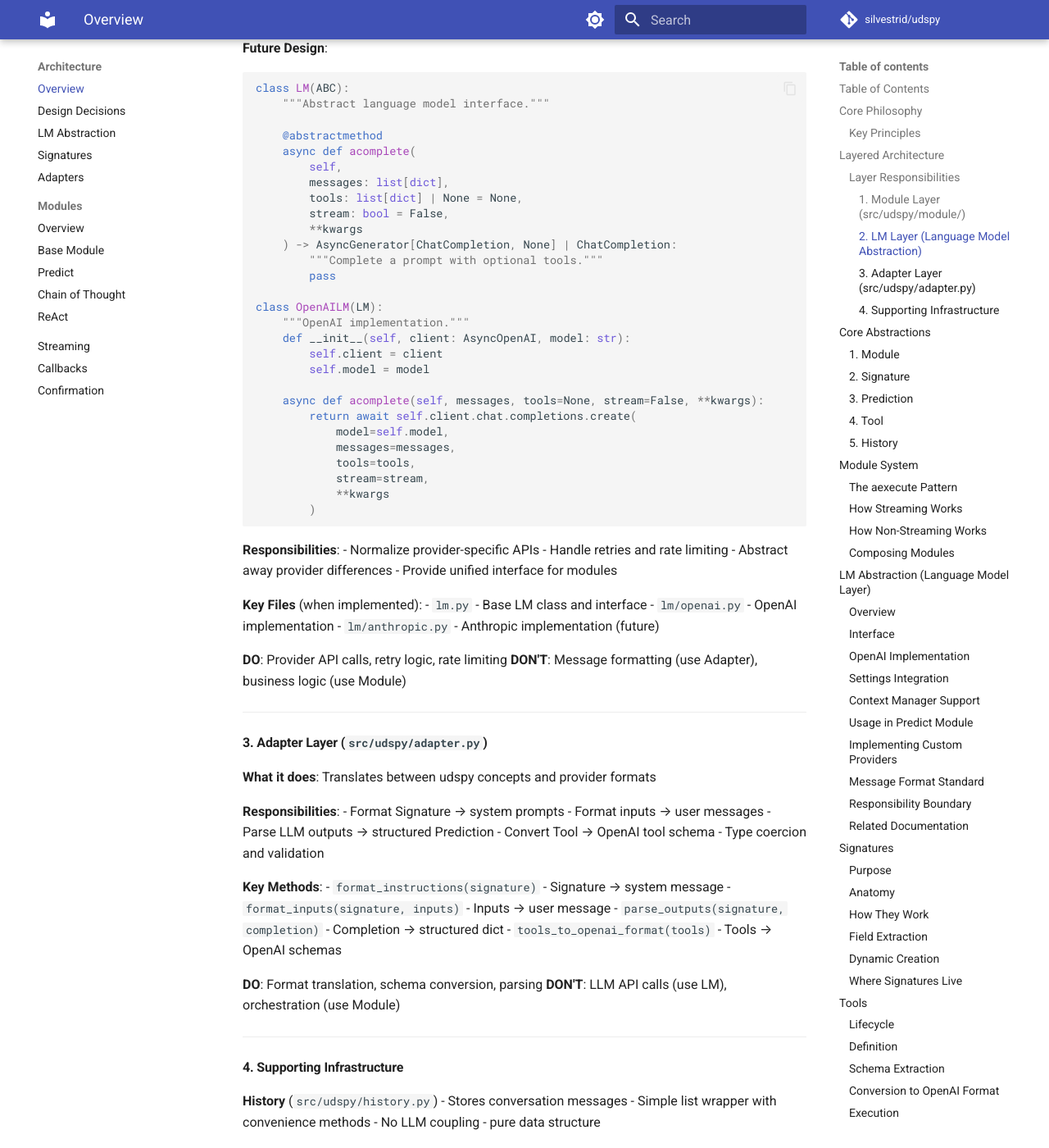
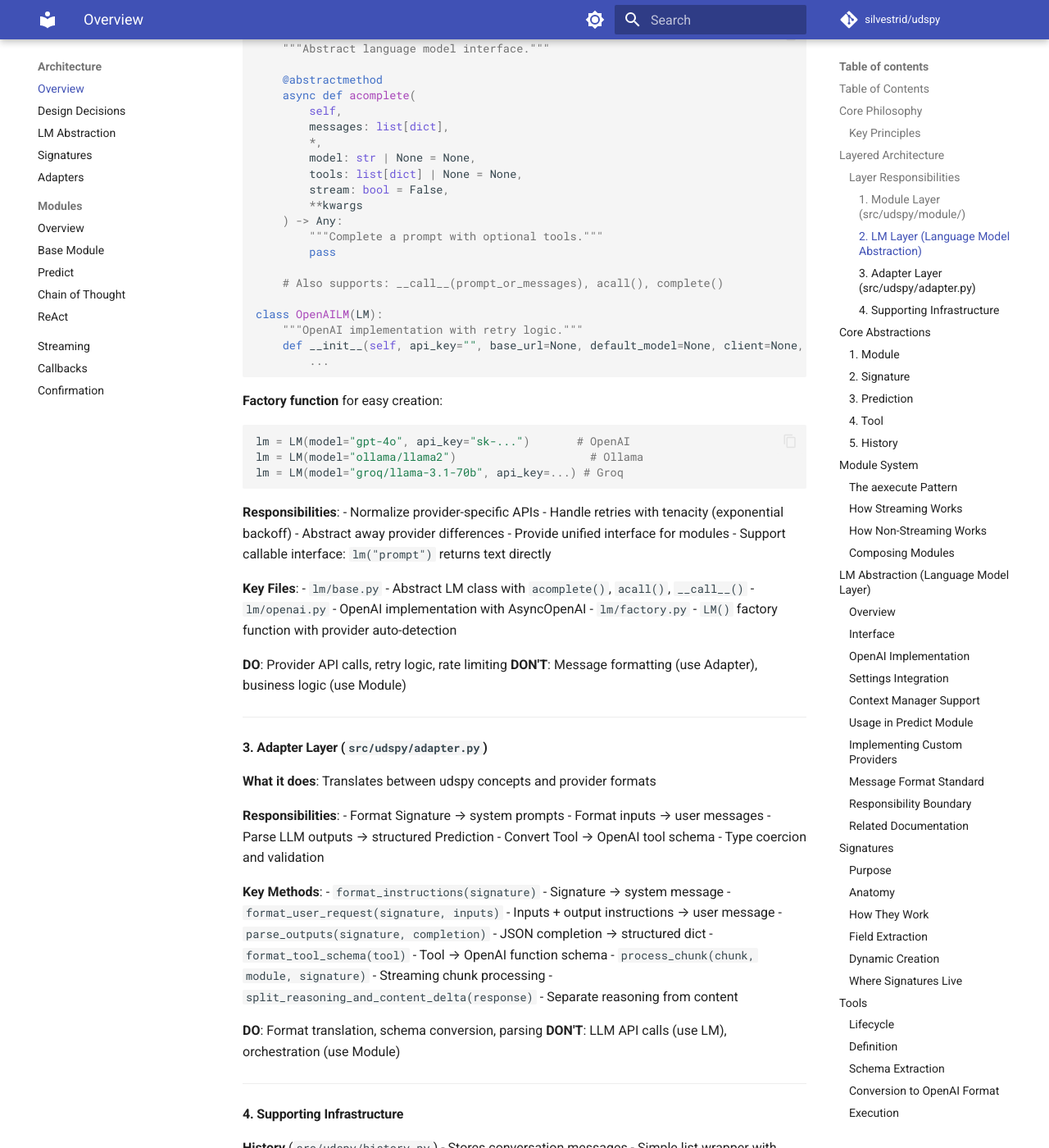
Before and after one commit to baserow/udspy, an MkDocs documentation site: the page built from docs/architecture/overview.md, in a window 1280 px wide and 1400 px high, scrolled down 3253 px. Shown: the whole window at 82% size. Built offline with MkDocs 1.6.1 and Material for MkDocs 9.7.7, drawn with Linux system fonts in a browser that asks for light colours; comment, search, counter and statistics services are not loaded; some of the changed text lies outside the part shown.

Commit message:
docs(architecture): fix overview to reflect current implementation
- LM layer: change from "Future Design" to current implementation
- Fix adapter methods (format_tool_schema, format_user_request, etc.)
- Fix tool/ and utils/ paths from single files to packages
- Remove settings.aclient references
- Fix nested module composition examples
- Update summary table (LM no longer "Future")

````diff
--- a/docs/architecture/overview.md
+++ b/docs/architecture/overview.md
@@ -128,11 +128,7 @@ udspy is organized into clear layers with well-defined responsibilities:
 #### 2. LM Layer (Language Model Abstraction)
 **What it does**: Provides abstract interface to LLM providers
 
-**Current State**:
-- Direct usage of `settings.aclient` (AsyncOpenAI)
-- No abstraction yet - coupled to OpenAI
-
-**Future Design**:
+**Current Implementation** (`src/udspy/lm/`):
 ```python
 class LM(ABC):
     """Abstract language model interface."""
@@ -141,39 +137,41 @@ class LM(ABC):
     async def acomplete(
         self,
         messages: list[dict],
+        *,
+        model: str | None = None,
         tools: list[dict] | None = None,
         stream: bool = False,
         **kwargs
-    ) -> AsyncGenerator[ChatCompletion, None] | ChatCompletion:
+    ) -> Any:
         """Complete a prompt with optional tools."""
         pass
 
+    # Also supports: __call__(prompt_or_messages), acall(), complete()
+
 class OpenAILM(LM):
-    """OpenAI implementation."""
-    def __init__(self, client: AsyncOpenAI, model: str):
-        self.client = client
-        self.model = model
-
-    async def acomplete(self, messages, tools=None, stream=False, **kwargs):
-        return await self.client.chat.completions.create(
-            model=self.model,
-            messages=messages,
-            tools=tools,
-            stream=stream,
-            **kwargs
-        )
+    """OpenAI implementation with retry logic."""
+    def __init__(self, api_key="", base_url=None, default_model=None, client=None, provider="openai"):
+        ...
+```
+
+**Factory function** for easy creation:
+```python
+lm = LM(model="gpt-4o", api_key="sk-...")       # OpenAI
+lm = LM(model="ollama/llama2")                    # Ollama
+lm = LM(model="groq/llama-3.1-70b", api_key=...) # Groq
 ```
 
 **Responsibilities**:
 - Normalize provider-specific APIs
-- Handle retries and rate limiting
+- Handle retries with tenacity (exponential backoff)
 - Abstract away provider differences
 - Provide unified interface for modules
-
-**Key Files** (when implemented):
-- `lm.py` - Base LM class and interface
-- `lm/openai.py` - OpenAI implementation
-- `lm/anthropic.py` - Anthropic implementation (future)
+- Support callable interface: `lm("prompt")` returns text directly
+
+**Key Files**:
+- `lm/base.py` - Abstract LM class with `acomplete()`, `acall()`, `__call__()`
+- `lm/openai.py` - OpenAI implementation with AsyncOpenAI
+- `lm/factory.py` - `LM()` factory function with provider auto-detection
 
 **DO**: Provider API calls, retry logic, rate limiting
 **DON'T**: Message formatting (use Adapter), business logic (use Module)
@@ -192,9 +190,11 @@ class OpenAILM(LM):
 
 **Key Methods**:
 - `format_instructions(signature)` - Signature → system message
-- `format_inputs(signature, inputs)` - Inputs → user message
-- `parse_outputs(signature, completion)` - Completion → structured dict
-- `tools_to_openai_format(tools)` - Tools → OpenAI schemas
+- `format_user_request(signature, inputs)` - Inputs + output instructions → user message
+- `parse_outputs(signature, completion)` - JSON completion → structured dict
+- `format_tool_schema(tool)` - Tool → OpenAI function schema
+- `process_chunk(chunk, module, signature)` - Streaming chunk processing
+- `split_reasoning_and_content_delta(response)` - Separate reasoning from content
 
 **DO**: Format translation, schema conversion, parsing
 **DON'T**: LLM API calls (use LM), orchestration (use Module)
@@ -208,8 +208,10 @@ class OpenAILM(LM):
 - Simple list wrapper with convenience methods
 - No LLM coupling - pure data structure
 
-**Tools** (`src/udspy/tool.py`)
-- Wraps functions as tools
+**Tools** (`src/udspy/tool/`)
+- Wraps functions as tools (`tool.py`)
+- `@tool` decorator (`decorator.py`)
+- Type definitions: `Tools`, `ToolCall`, `ToolCalls` (`types.py`)
 - Extracts schemas from type hints
 - Handles async/sync execution
 - Integrates with confirmation system
@@ -544,7 +546,7 @@ udspy.settings.configure(lm=lm)
 lm = udspy.settings.lm  # Returns OpenAILM instance
 ```
 
-**Backward Compatibility**: `settings.aclient` still works but is deprecated. Use `settings.lm` for new code.
+**Note**: Use `settings.lm` to access the configured LM instance. There is no `settings.aclient`.
 
 ### Context Manager Support
 
@@ -567,10 +569,9 @@ result = predictor(question="...")  # Uses global LM
 ```
 
 **Priority**:
-1. Explicit `lm` parameter (highest)
-2. `aclient` parameter (creates OpenAILM wrapper)
-3. `api_key` parameter (creates new client + LM)
-4. Global settings (fallback)
+1. Context-specific LM (from `settings.context(lm=...)`) - highest
+2. Global LM (from `settings.configure(lm=...)`)
+3. Environment variable `UDSPY_LM_MODEL` (auto-creates LM)
 
 ### Usage in Predict Module
 
@@ -777,7 +778,7 @@ QA = make_signature(
    ↓
 2. Schema Extraction (Tool.__init__)
    ↓
-3. Schema Conversion (Adapter.tools_to_openai_format)
+3. Schema Conversion (Adapter.format_tool_schema)
    ↓
 4. LLM Call (Module → LM)
    ↓
@@ -1045,11 +1046,10 @@ Events from nested modules bubble up automatically:
 ```python
 class Pipeline(Module):
     async def aexecute(self, *, stream: bool = False, **inputs):
-        # Nested module emits to same queue
-        async for event in self.predictor.aexecute(stream=stream, **inputs):
-            # Events automatically go to active queue
-            if isinstance(event, Prediction):
-                return event
+        # Nested module emits to same queue via emit_event()
+        result = await self.predictor.aexecute(stream=stream, **inputs)
+        # Events were already emitted to the active queue during execution
+        return result
 ```
 
 ---
@@ -1315,31 +1315,23 @@ class MyModule(Module):
 
 ### Adding a New LM Provider
 
-1. **Create src/udspy/lm/ package**
-2. **Define LM base class**
-3. **Implement provider-specific class**
-4. **Update settings to use LM**
-
-```python
-# src/udspy/lm/base.py
-from abc import ABC, abstractmethod
-
-class LM(ABC):
-    @abstractmethod
-    async def acomplete(self, messages, *, tools=None, stream=False, **kwargs):
-        pass
-
-# src/udspy/lm/anthropic.py
-class AnthropicLM(LM):
-    def __init__(self, client, model):
-        self.client = client
-        self.model = model
-
-    async def acomplete(self, messages, *, tools=None, stream=False, **kwargs):
-        # Convert formats
-        # Call Anthropic API
-        # Convert response
-        pass
+1. **Subclass the LM base class** from `src/udspy/lm/base.py`
+2. **Implement `acomplete()`** method
+3. **Register in factory** (optional) or use directly
+
+```python
+# my_providers/anthropic.py
+from udspy.lm.base import LM as BaseLM
+
+class AnthropicLM(BaseLM):
+    def __init__(self, api_key: str, default_model: str | None = None):
+        from anthropic import AsyncAnthropic
+        self.client = AsyncAnthropic(api_key=api_key)
+        self._default_model = default_model
+
+    async def acomplete(self, messages, *, model=None, tools=None, stream=False, **kwargs):
+        # Convert OpenAI format to Anthropic format and call API
+        ...
 ```
 
 ### Adding Custom Stream Events
@@ -1479,7 +1471,7 @@ except ConfirmationRequired as e:
 
 ```
 Is it about LLM provider API calls?
-├─ YES → LM Layer (future: src/udspy/lm/)
+├─ YES → LM Layer (src/udspy/lm/)
 └─ NO
    ├─ Is it about message formatting or parsing?
    │  └─ YES → Adapter Layer (src/udspy/adapter.py)
@@ -1536,10 +1528,10 @@ Does it talk to an LLM provider API?
 | Layer | Responsibilities | Key Files |
 |-------|-----------------|-----------|
 | **Module** | Business logic, orchestration, composition | `module/predict.py`, `module/react.py` |
-| **LM** | Provider API calls, retries, format conversion | *(Future)* `lm/openai.py`, `lm/anthropic.py` |
+| **LM** | Provider API calls, retries, format conversion | `lm/base.py`, `lm/openai.py`, `lm/factory.py` |
 | **Adapter** | Message formatting, output parsing, schema conversion | `adapter.py` |
 | **Signature** | I/O contracts, validation | `signature.py` |
-| **Tool** | Function wrapping, schema extraction, execution | `tool.py` |
+| **Tool** | Function wrapping, schema extraction, execution | `tool/tool.py`, `tool/decorator.py`, `tool/types.py` |
 | **History** | Conversation storage | `history.py` |
 | **Streaming** | Event queue, chunks, emission | `streaming.py` |
 | **Confirmation** | Suspend/resume, human-in-the-loop | `confirmation.py` |
````
Also changed, not shown: other parts of docs/architecture/overview.md (+2 -2 lines).
